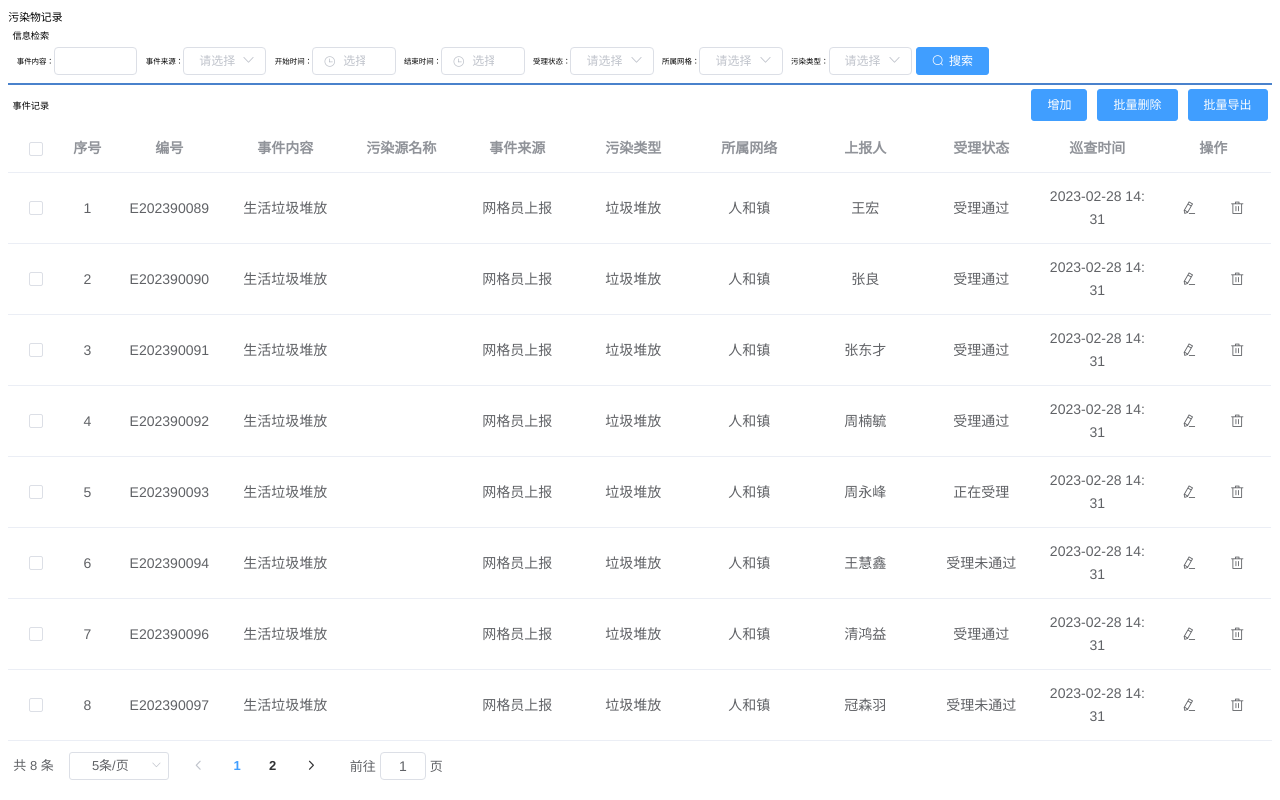
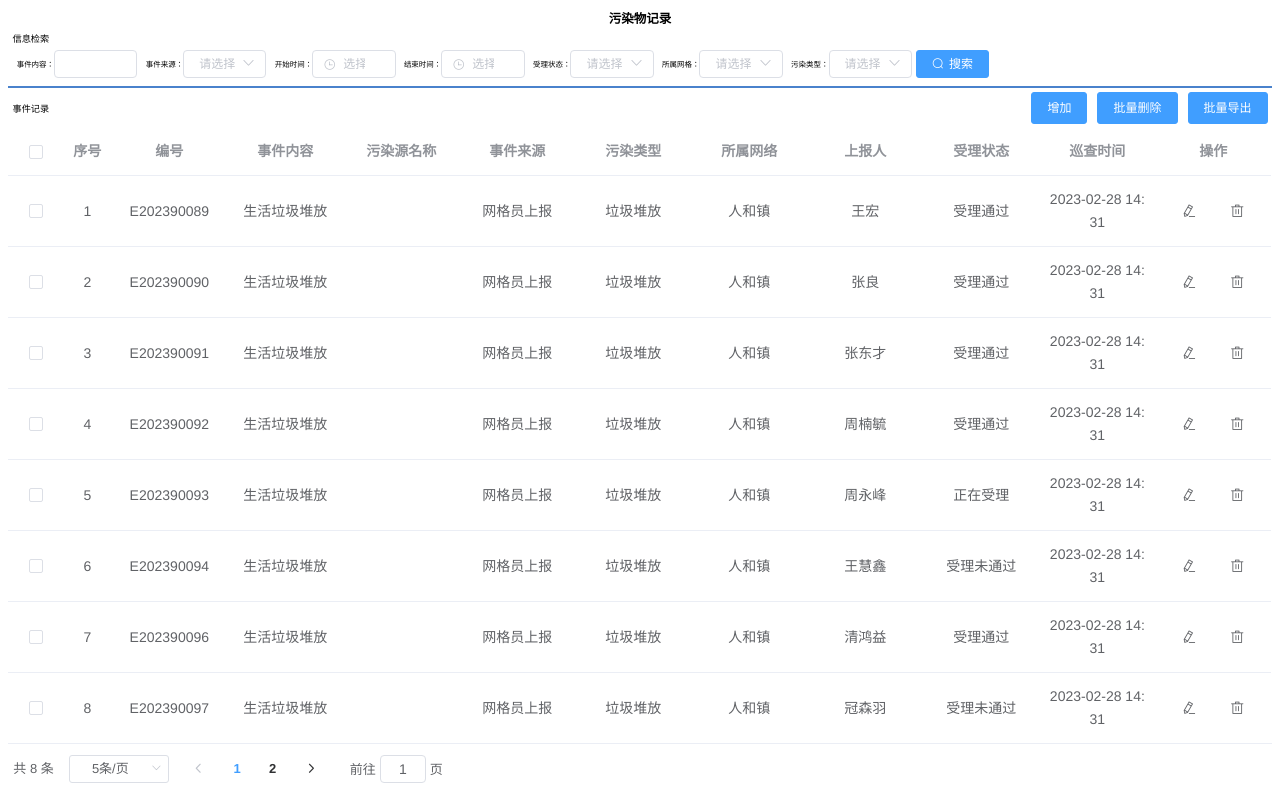
Before and after one commit to bo-ddd/industry, a Vue app: page /pollutant in a window 1280 px wide. Built offline with nearby package versions, Linux system fonts and the light colour scheme; what @jiaminghi/data-view would draw is missing.

Commit message:
tijioadaima

```diff
--- a/src/views/environmentalManagement/enterpriseEnvironmentalProtection/enterpriseEnvironmentalProtection.vue
+++ b/src/views/environmentalManagement/enterpriseEnvironmentalProtection/enterpriseEnvironmentalProtection.vue
@@ -238,9 +238,10 @@ export default {
 }
 
 .submit-btn{
-    width: 20rem;
+    /* width: 10rem; */
+    padding: 2rem 5rem;
     cursor: pointer;
-    font-size: 1.8rem;
+    font-size: 2rem;
 
 }
 
--- a/src/views/environmentalManagement/pollutant/Pollutant.vue
+++ b/src/views/environmentalManagement/pollutant/Pollutant.vue
@@ -309,7 +309,9 @@ export default {
 }
 
 .title {
-    font-size: 2.6rem;
+    font-size: 3rem;
+    font-weight: 600;
+    text-align: center;
 }
 
 .second-title {
```
